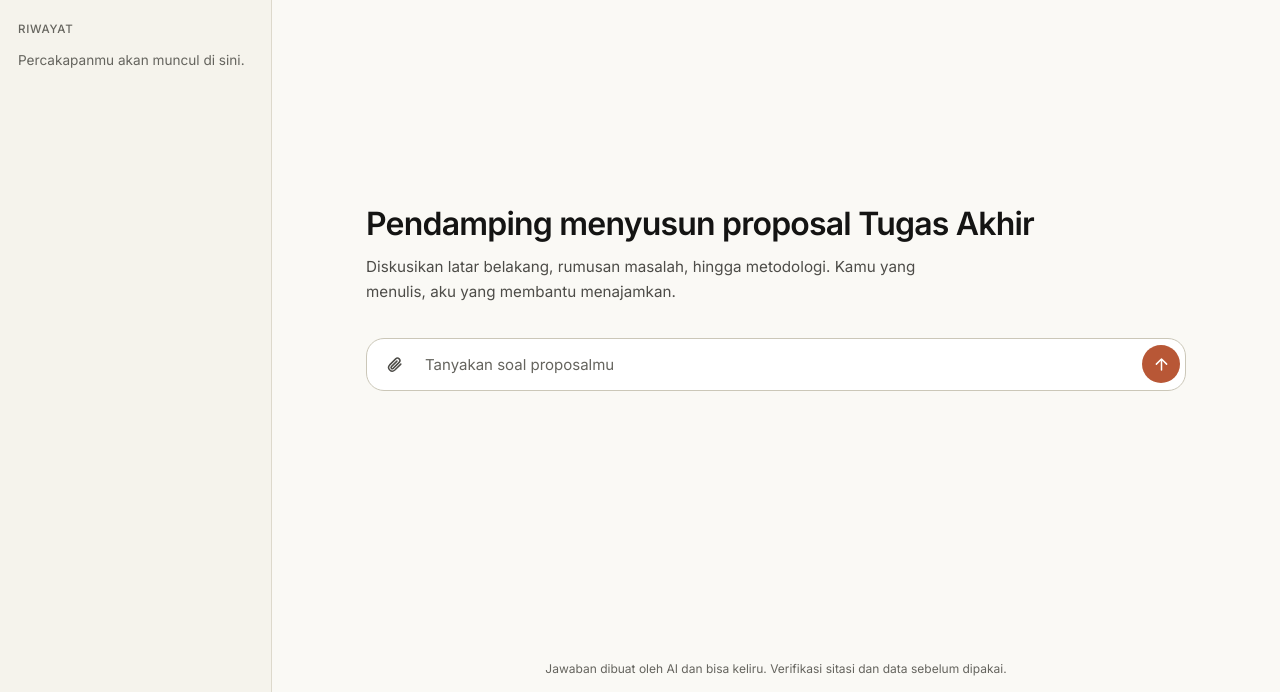
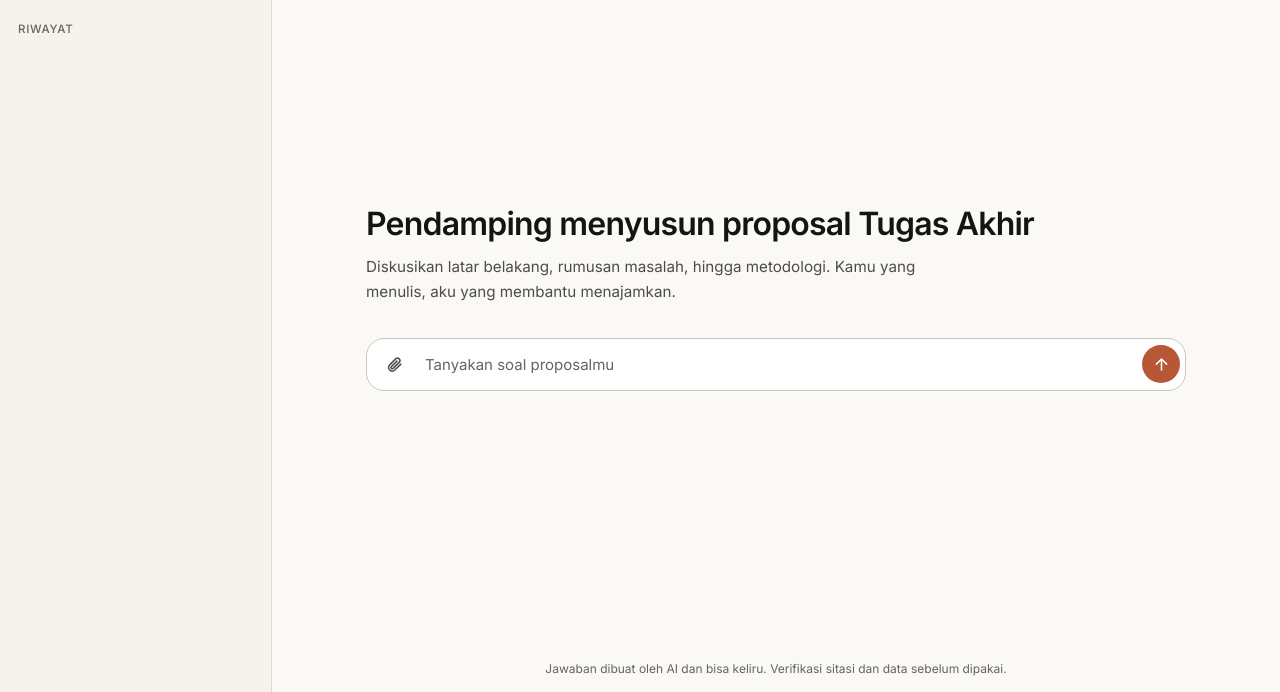
Before and after one commit to hairigunawan/AI-proposa, a website: page public/index.html in a window 1280 px wide. Shown: the part 108-800 px from the top of the page. Drawn offline with Linux system fonts and the light colour scheme.

Commit message:
perbaikan riwayat

```diff
--- a/public/index.html
+++ b/public/index.html
@@ -31,7 +31,6 @@
     <nav class="history" aria-label="Daftar percakapan">
       <p class="history-label" id="history-label">Riwayat</p>
       <ul id="history-list" class="history-list" aria-labelledby="history-label"></ul>
-      <p id="history-empty" class="history-empty">Percakapanmu akan muncul di sini.</p>
     </nav>
   </aside>
 
```
